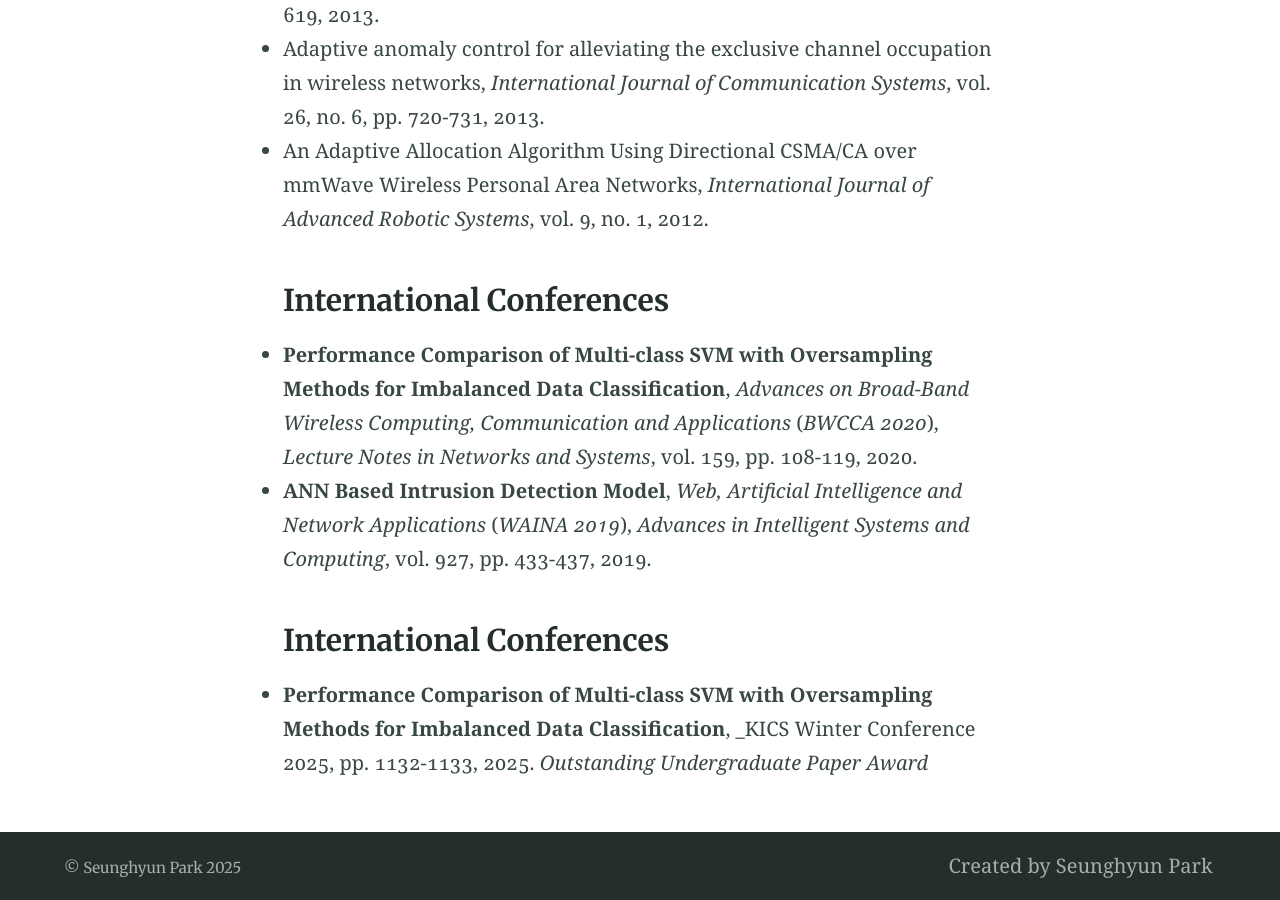
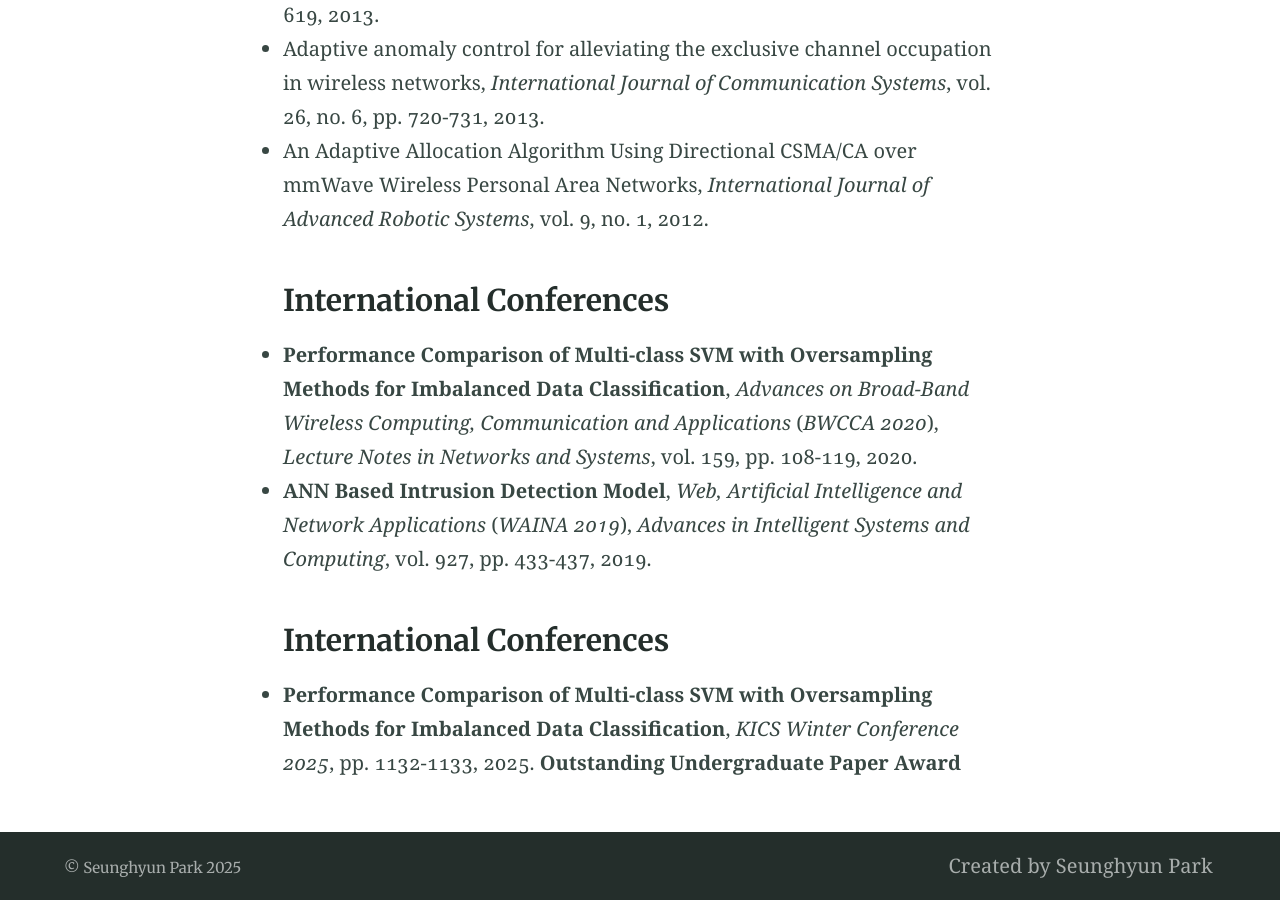
Before and after one commit to imcslab/imcslab.github.io, a Jekyll site: the page built from publications.md, in a window 1280 px wide and 900 px high, scrolled down 1738 px. Built offline with Jekyll 4.4.1, drawn with Linux system fonts in a browser that asks for light colours.

```diff
--- a/publications.md
+++ b/publications.md
@@ -47,7 +47,7 @@ aside: false
 
 
 ### International Conferences
-* **Performance Comparison of Multi-class SVM with Oversampling Methods for Imbalanced Data Classification**, _KICS Winter Conference 2025, pp. 1132-1133, 2025. *Outstanding Undergraduate Paper Award*
+* **Performance Comparison of Multi-class SVM with Oversampling Methods for Imbalanced Data Classification**, _KICS Winter Conference 2025_, pp. 1132-1133, 2025. **Outstanding Undergraduate Paper Award**
 
 
 <!--
```
